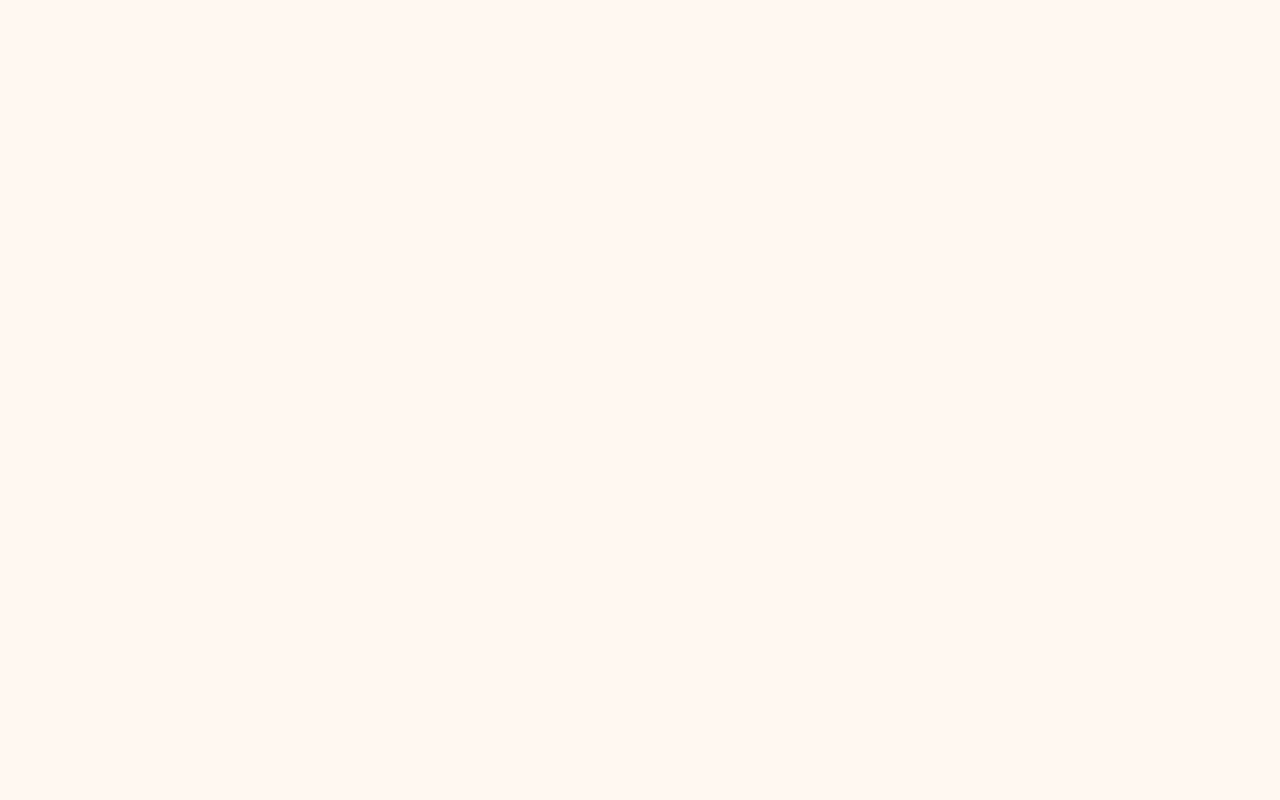
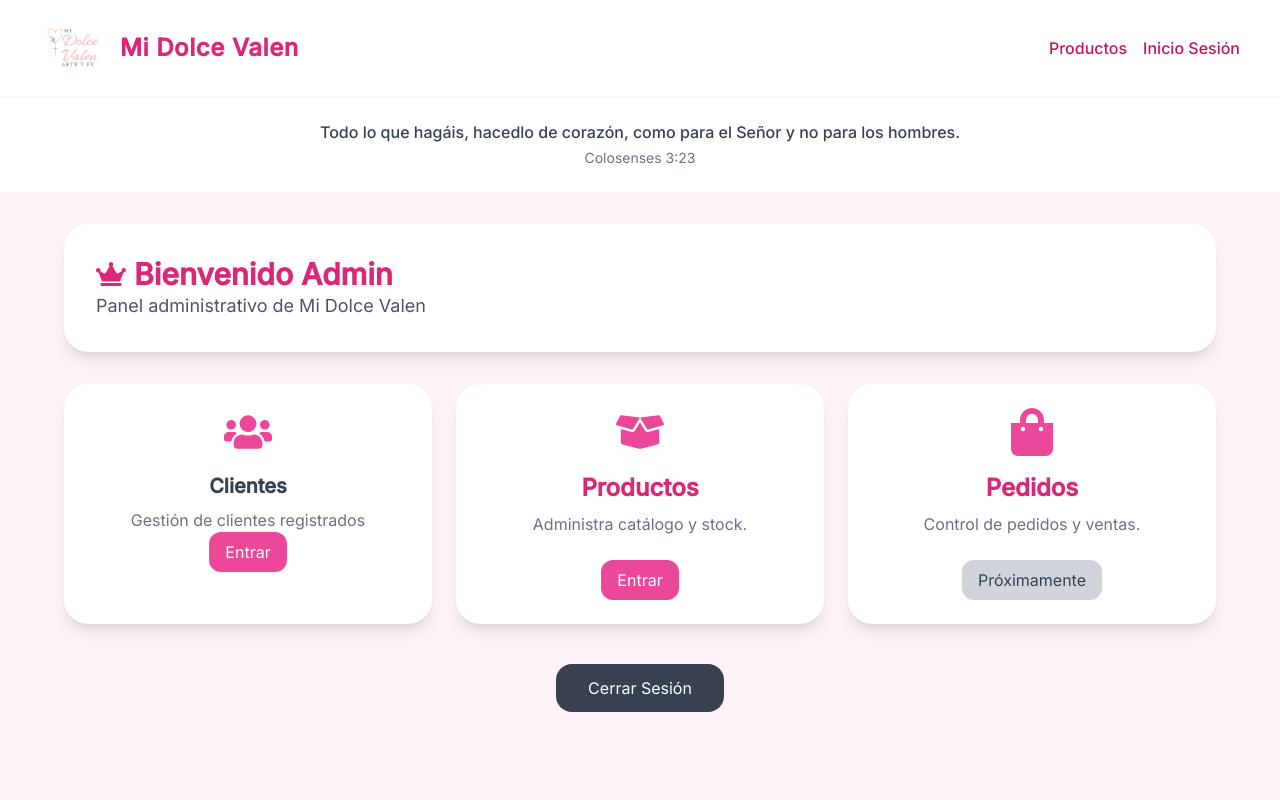
Before and after one commit to DayanQuimbayo/midolcevalen, a React (Vite) app in the folder frontend/: page /admin in a window 1280 px wide. Before the commit this address had no page. Shown: the top 800 px of the page. Built offline with nearby package versions, Linux system fonts and the light colour scheme.

Commit message:
Avance login admin clientes y mejora visual frontend

```diff
--- a/frontend/package.json
+++ b/frontend/package.json
@@ -12,6 +12,7 @@
     "axios": "^1.4.0",
     "react": "^18.3.1",
     "react-dom": "^18.3.1",
+    "react-icons": "^5.6.0",
     "react-router-dom": "^7.13.1"
   },
   "devDependencies": {
--- a/frontend/src/App.jsx
+++ b/frontend/src/App.jsx
@@ -5,6 +5,9 @@ import Login from "./pages/Login";
 import ListaClientes from "./pages/ListaClientes";
 import EditarCliente from "./pages/EditarCliente";
 import NuevoCliente from "./pages/NuevoCliente";
+import Admin from "./pages/Admin";
+import Productos from "./pages/Productos";
+import ProtectedRoute from "./components/ProtectedRoute";
 
 function App() {
   return (
@@ -13,9 +16,29 @@ function App() {
 
         <Route path="/" element={<Home />} />
         <Route path="/login" element={<Login />} />
-        <Route path="/clientes" element={<ListaClientes />} />
+        <Route path="/clientes" element={
+            <ProtectedRoute>
+              <ListaClientes />
+            </ProtectedRoute>
+          }
+        />
+
         <Route path="/editar/:id" element={<EditarCliente />} />
-        <Route path="/nuevo-cliente" element={<NuevoCliente />} />
+        <Route path="/nuevocliente" element={
+            <ProtectedRoute>
+              <NuevoCliente />
+            </ProtectedRoute>
+          }
+        />
+
+        <Route path="/admin" element={<Admin />} />
+        <Route path="/productos" element={<Productos />} />
+        <Route path="/admin" element={
+          <ProtectedRoute>
+            <Admin />
+          </ProtectedRoute>
+        }
+      />
 
       </Routes>
     </BrowserRouter>
--- a/frontend/src/components/Layout.jsx
+++ b/frontend/src/components/Layout.jsx
@@ -19,8 +19,8 @@ function Layout({ children }) {
         </div>
 
         <nav className="space-x-4">
-          <Link to="/clientes" className="text-pink-700 hover:text-pink-900 font-medium">
-            Clientes
+          <Link to="/productos" className="text-pink-700 hover:text-pink-900 font-medium">
+            Productos
           </Link>
 
           <Link to="/login" className="text-pink-700 hover:text-pink-900 font-medium">
--- /dev/null
+++ b/frontend/src/components/ProtectedRoute.jsx
@@ -0,0 +1,15 @@
+import { Navigate } from "react-router-dom";
+
+function ProtectedRoute({ children }) {
+
+  const usuario = localStorage.getItem("usuario");
+
+  if (!usuario) {
+
+    return <Navigate to="/login" />;
+  }
+
+  return children;
+}
+
+export default ProtectedRoute;
--- /dev/null
+++ b/frontend/src/pages/Admin.jsx
@@ -0,0 +1,137 @@
+import { useNavigate } from "react-router-dom";
+import Layout from "../components/Layout";
+import { FaUsers, FaBoxOpen, FaSignOutAlt } from "react-icons/fa";
+import { FaShoppingBag } from "react-icons/fa";
+import { MdShoppingCartCheckout } from "react-icons/md";
+import { FaClipboardList } from "react-icons/fa";
+import { FaCrown } from "react-icons/fa";
+
+function Admin() {
+
+  const navigate = useNavigate();
+
+  const usuario = JSON.parse(
+    localStorage.getItem("usuario")
+  );
+
+  const cerrarSesion = () => {
+
+    localStorage.removeItem("usuario");
+
+    navigate("/login");
+  };
+
+  return (
+
+    <Layout>
+
+      <section className="min-h-screen bg-pink-50 p-8">
+
+        <div className="max-w-6xl mx-auto">
+
+          {/* 🌸 BIENVENIDA */}
+          <div className="bg-white rounded-3xl shadow-lg p-8 mb-8">
+
+            <h1 className="text-3xl font-bold text-pink-600 flex items-center gap-2">
+            <FaCrown />
+            Bienvenido Admin
+            </h1>
+
+            <p className="text-gray-600 text-lg">
+              Panel administrativo de Mi Dolce Valen
+            </p>
+
+          </div>
+
+          {/* 🌸 CARDS */}
+          <div className="grid md:grid-cols-2 lg:grid-cols-3 gap-6">
+
+            {/* CLIENTES */}
+            <div className="bg-white rounded-3xl shadow-lg p-6 hover:shadow-2xl transition text-center">
+
+            <FaUsers className="text-5xl text-pink-500 mx-auto mb-4" />
+
+            <h2 className="text-xl font-semibold text-gray-700">
+              Clientes
+            </h2>
+
+            <p className="text-gray-500 mt-2">
+              Gestión de clientes registrados
+            </p>
+
+              <button
+                onClick={() => navigate("/clientes")}
+                className="bg-pink-500 hover:bg-pink-600 text-white px-4 py-2 rounded-xl"
+              >
+                Entrar
+              </button>
+
+            </div>
+
+            {/* PRODUCTOS */}
+            <div className="bg-white rounded-3xl shadow-lg p-6 hover:shadow-2xl transition text-center">
+
+            <FaBoxOpen className="text-5xl text-pink-500 mx-auto mb-4" />
+
+              <h2 className="text-2xl font-semibold text-pink-600 mb-2">
+                Productos
+              </h2>
+
+              <p className="text-gray-500 mb-6">
+                Administra catálogo y stock.
+              </p>
+
+              <button
+                onClick={() => navigate("/productos")}
+                className="bg-pink-500 hover:bg-pink-600 text-white px-4 py-2 rounded-xl"
+              >
+                Entrar
+              </button>
+
+            </div>
+
+            {/* PEDIDOS */}
+            <div className="bg-white rounded-3xl shadow-lg p-6 hover:shadow-2xl transition text-center">
+
+            <FaShoppingBag className="text-5xl text-pink-500 mx-auto mb-4" />
+
+
+              <h2 className="text-2xl font-semibold text-pink-600 mb-2">
+                Pedidos
+              </h2>
+
+              <p className="text-gray-500 mb-6">
+                Control de pedidos y ventas.
+              </p>
+
+              <button
+                className="bg-gray-300 text-gray-700 px-4 py-2 rounded-xl cursor-not-allowed"
+              >
+                Próximamente
+              </button>
+
+            </div>
+
+          </div>
+
+          {/* 🌸 BOTÓN CERRAR */}
+          <div className="mt-10 text-center">
+
+            <button
+              onClick={cerrarSesion}
+              className="bg-gray-700 hover:bg-gray-800 text-white px-8 py-3 rounded-2xl"
+            >
+              Cerrar Sesión
+            </button>
+
+          </div>
+
+        </div>
+
+      </section>
+
+    </Layout>
+  );
+}
+
+export default Admin;
--- a/frontend/src/pages/Login.jsx
+++ b/frontend/src/pages/Login.jsx
@@ -1,7 +1,7 @@
 import { useState } from "react";
-import { useNavigate } from "react-router-dom";
-import Layout from "../components/Layout";
+import { useNavigate, Link } from "react-router-dom";
 
+import logo from "../assets/logo.png";
 
 function Login() {
 
@@ -20,6 +20,7 @@ function Login() {
   };
 
   const handleLogin = async (e) => {
+
     e.preventDefault();
 
     try {
@@ -32,20 +33,25 @@ function Login() {
         body: JSON.stringify(datos)
       });
 
-    // 🔥 Leer respuesta como texto primero
       const texto = await respuesta.text();
 
-    // ❌ Login incorrecto
       if (!texto) {
-  alert("Contraseña o Usuario Incorrecto ❌");
+
+        alert("Usuario o contraseña incorrectos ❌");
+
         return;
       }
 
-
-    // ✅ Convertir texto a JSON
       const usuario = JSON.parse(texto);
 
-    alert("Bienvenido " + usuario.nombre);
+      localStorage.setItem(
+        "usuario",
+        JSON.stringify(usuario)
+      );
+
+      alert("Bienvenido " + usuario.nombre + " 💖");
+
+      navigate("/admin");
 
     } catch (error) {
 
@@ -56,39 +62,120 @@ function Login() {
   };
 
   return (
-  <div className="bg-pink-50 min-h-screen flex items-center justify-center">
 
-    <form
-      onSubmit={handleLogin}
-      className="bg-white p-8 rounded-2xl shadow-lg w-full max-w-md"
-    >
+    <div className="min-h-screen bg-pink-50 flex flex-col">
 
-      <h2 className="text-2xl font-bold text-pink-600 text-center mb-6">
+      {/* 🌸 NAVBAR */}
+      <header className="bg-white shadow-md">
+
+        <div className="max-w-6xl mx-auto flex justify-between items-center p-4">
+
+          <div className="flex items-center gap-3">
+
+            <img
+              src={logo}
+              alt="Logo"
+              className="w-14 h-14 rounded-full"
+            />
+
+            <Link to="/">
+            <h1 className="text-2xl font-semibold text-pink-600 tracking-wide cursor-pointer">
+              Mi Dolce Valen
+            </h1>
+          </Link>
+
+          </div>
+
+          <nav className="flex gap-6 text-gray-600 font-medium">
+
+            <Link to="/" className="hover:text-pink-500">
+              Inicio
+            </Link>
+
+            <Link to="/productos" className="hover:text-pink-500">
+              Productos
+            </Link>
+
+          </nav>
+
+        </div>
+
+      </header>
+
+      {/* 🌸 LOGIN */}
+      <main className="flex-1 flex items-center justify-center p-6">
+
+        <div className="bg-white shadow-2xl rounded-3xl p-10 w-full max-w-md">
+
+          <div className="text-center mb-6">
+
+            <img
+              src={logo}
+              alt="Logo"
+              className="w-24 mx-auto mb-4"
+            />
+
+            <h2 className="text-3xl font-bold text-pink-600">
               Iniciar Sesión
             </h2>
 
+            <p className="text-gray-500 mt-2">
+              Bienvenido al panel administrativo
+            </p>
+
+          </div>
+
+          <form onSubmit={handleLogin} className="space-y-4">
+
             <input
+              type="email"
               name="correo"
               placeholder="Correo"
               onChange={handleChange}
-        className="w-full p-3 border rounded mb-4"
+              className="w-full p-3 border rounded-xl focus:outline-none focus:ring-2 focus:ring-pink-300"
               required
             />
 
             <input
+              type="password"
               name="password"
-        type="password"
               placeholder="Contraseña"
               onChange={handleChange}
-        className="w-full p-3 border rounded mb-6"
+              className="w-full p-3 border rounded-xl focus:outline-none focus:ring-2 focus:ring-pink-300"
               required
             />
 
-      <button className="w-full bg-pink-600 text-white py-2 rounded hover:bg-pink-700">
+            <button
+              className="w-full bg-pink-500 hover:bg-pink-600 text-white p-3 rounded-xl transition"
+            >
               Ingresar
             </button>
 
           </form>
+
+          {/* 🌸 VERSÍCULO */}
+          <div className="mt-8 text-center">
+
+            <p className="text-sm italic text-gray-500">
+              “Todo lo puedo en Cristo que me fortalece”
+            </p>
+
+            <span className="text-pink-500 text-sm">
+              Filipenses 4:13
+            </span>
+
+          </div>
+
+        </div>
+
+      </main>
+
+      {/* 🌸 FOOTER */}
+      <footer className="bg-white shadow-inner text-center p-4 text-gray-500 text-sm">
+
+        © 2026 Mi Dolce Valen · Hecho con amor 💖
+
+      </footer>
 
     </div>
   );
--- /dev/null
+++ b/frontend/src/pages/Productos.jsx
@@ -0,0 +1,63 @@
+import Layout from "../components/Layout";
+
+function Productos() {
+
+  return (
+
+    <Layout>
+
+      <section className="min-h-screen bg-pink-50 p-10">
+
+        <div className="max-w-5xl mx-auto">
+
+          <h1 className="text-4xl font-bold text-pink-600 mb-6 text-center">
+            Nuestros Productos
+          </h1>
+
+          <p className="text-center text-gray-600 mb-10">
+            Muy pronto encontrarás aquí nuestro catálogo completo 🌸
+          </p>
+
+          <div className="grid md:grid-cols-3 gap-6">
+
+            <div className="bg-white rounded-2xl shadow p-6 text-center">
+              <h2 className="text-xl text-pink-500 font-semibold mb-2">
+                Velas Artesanales
+              </h2>
+
+              <p className="text-gray-500">
+                Diseños decorativos y aromáticos hechos con amor.
+              </p>
+            </div>
+
+            <div className="bg-white rounded-2xl shadow p-6 text-center">
+              <h2 className="text-xl text-pink-500 font-semibold mb-2">
+                Repostería
+              </h2>
+
+              <p className="text-gray-500">
+                Detalles dulces para ocasiones especiales.
+              </p>
+            </div>
+
+            <div className="bg-white rounded-2xl shadow p-6 text-center">
+              <h2 className="text-xl text-pink-500 font-semibold mb-2">
+                Jabones Artesanales
+              </h2>
+
+              <p className="text-gray-500">
+                Cuidado natural y delicado para la piel.
+              </p>
+            </div>
+
+          </div>
+
+        </div>
+
+      </section>
+
+    </Layout>
+  );
+}
+
+export default Productos;
```
Also changed, not shown: 4 other files (tests, documents, lock files or other folders). Lines whose indentation alone changed are shown as unchanged.
